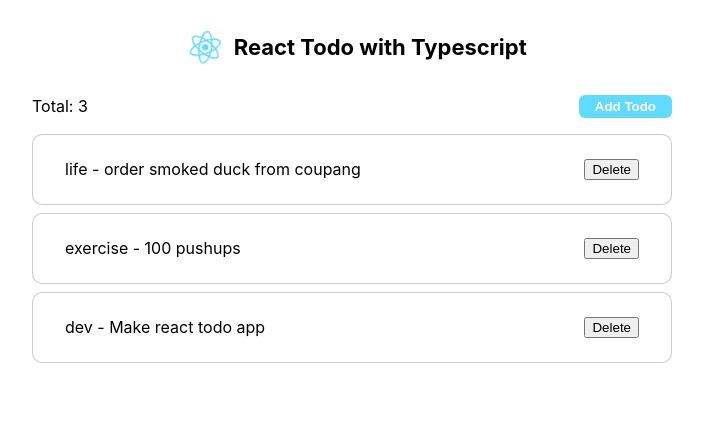
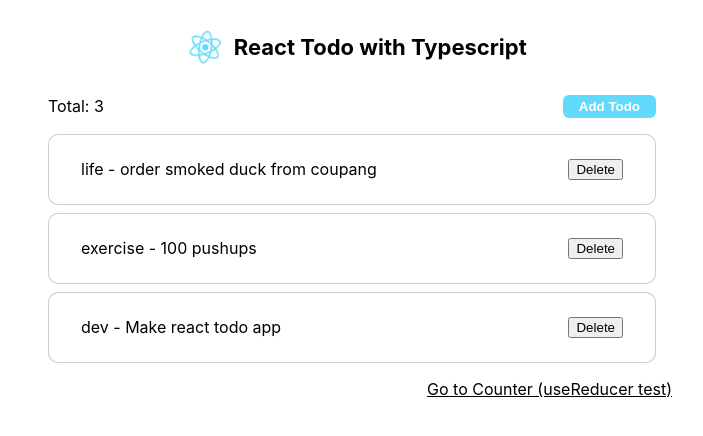
Before and after one commit to balfouri1210/react-ts-todo, a React (Create React App) app: page / in a window 1280 px wide. Shown: the top 436 px of the page, without its empty margins (288-991 px from the left). Built offline with nearby package versions, Linux system fonts and the light colour scheme.

Commit message:
Refactor: add counter page link to the main page

```diff
--- a/src/components/card-container/index.tsx
+++ b/src/components/card-container/index.tsx
@@ -2,13 +2,12 @@
 import './_style.scss';
 
 interface cardContainerProps {
-  maxWidth: number,
   children: React.ReactElement[] | React.ReactElement
 }
 
 function cardContainer(props: cardContainerProps) {
   return (
-    <div className="card-container" style={{ maxWidth: props.maxWidth }}>
+    <div className="card-container">
       {props.children}
     </div>
   )
--- a/src/pages/counter/index.tsx
+++ b/src/pages/counter/index.tsx
@@ -1,4 +1,4 @@
-import React, { useReducer, useState } from 'react';
+import React, { useReducer } from 'react';
 
 interface Action {
   type: 'INCREMENT' | 'DECREMENT';
--- a/src/pages/main/_style.scss
+++ b/src/pages/main/_style.scss
@@ -3,6 +3,8 @@
 }
 
 .index-container {
+  max-width: 640px;
+  margin: 0 auto;
   padding-top: 16px;
 }
 
--- a/src/pages/main/index.tsx
+++ b/src/pages/main/index.tsx
@@ -1,4 +1,5 @@
 import React, { useContext } from 'react';
+import { Link } from 'react-router-dom';
 import MainHeader from 'components/main-header';
 import CardContainer from 'components/card-container';
 import CardItem from 'components/card-item/index';
@@ -18,11 +19,15 @@
 
       <MainHeader></MainHeader>
 
-      <CardContainer maxWidth={640}>
+      <CardContainer>
         {todoContext.todos.slice(0).reverse().map(todo => {
           return <CardItem id={todo.id} title={todo.content} deleteTodo={todoContext.actions.deleteTodo} key={todo.id}></CardItem>
         })}
       </CardContainer>
+
+      <div style={{ textAlign: 'right' }}>
+        <Link to="/counter">Go to Counter (useReducer test)</Link>
+      </div>
     </div>
   );
 }
```
